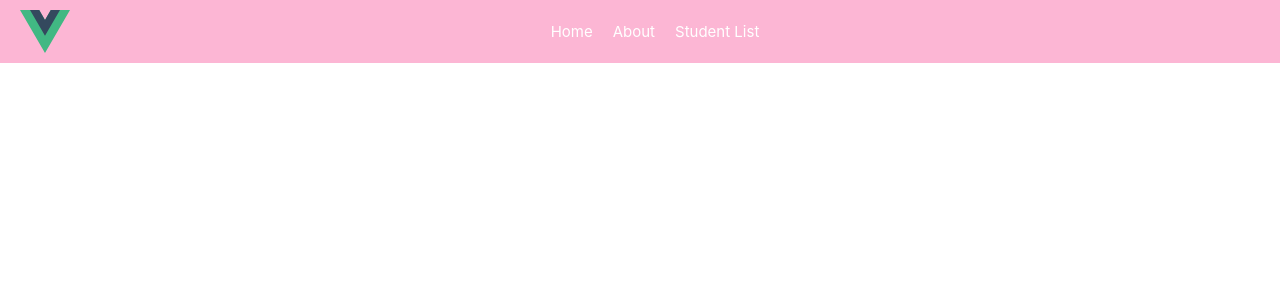
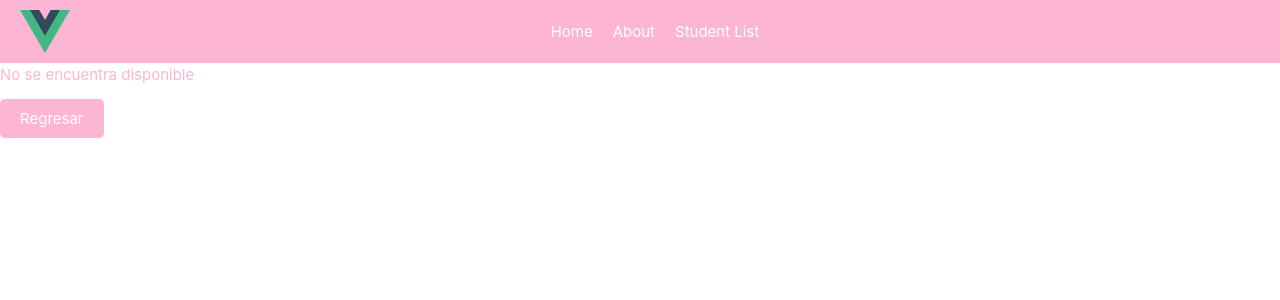
Before and after one commit to Estelaria/vuetaskandhomework, a Vue app: page /notFoundView in a window 1280 px wide. Shown: the top 300 px of the page. Built offline with nearby package versions, Linux system fonts and the light colour scheme.

Commit message:
add routes

```diff
--- a/src/router/index.ts
+++ b/src/router/index.ts
@@ -4,6 +4,7 @@ import StudentList from '../views/StudentList.vue';
 import StudentDetails from '../views/StudentDetails.vue';
 import AddStudent from '../views/AddStudent.vue';
 import LoginView from '@/views/LoginView.vue';
+import form from '@/components/form.vue';
 
 
 const router = createRouter({
@@ -33,16 +34,30 @@ const router = createRouter({
       component: StudentDetails
     },
     {
-      path: '/add',
+      path: '/addStudent',
       name: 'AddStudent',
-      component: AddStudent
+      component:  () => import('../views/AddStudent.vue')
     },
     {
     path: '/login',
       name: 'Login',
       component: LoginView
+    },
+    {
+      path: '/notFoundView',
+      name:'NotFoundView',
+      component:  () => import('../views/NotFoundView.vue')
+    },
+    {
+      path: '/dashboardView',
+      name:'DashboardView',
+      component:  () => import('../views/DashboardView.vue')
+    },
+    {
+      path: '/form',
+      name:'Form',
+      component: form
     }
-
   ]
 })
 
--- a/src/views/AboutView.vue
+++ b/src/views/AboutView.vue
@@ -15,7 +15,7 @@
 }
 
 .about-title {
-  color: #FCB6D4; /* Rosa */
+  color: #FCB6D4;
   margin-bottom: 20px;
 }
 
--- a/src/views/AddStudent.vue
+++ b/src/views/AddStudent.vue
@@ -2,6 +2,7 @@
     <div>
         <h2>Agregar Estudiante</h2>
         <form @save="addStudent"></form>
+        <RouterLink to="/studentlist" class="return-link">Regresar</RouterLink>
     </div>
 </template>
 
@@ -19,3 +20,15 @@ function addStudent(studentData: IStudent) {
     router.push({ name: 'StudentList' });
 }
 </script>
+
+<style scoped>
+.return-link {
+    float: right;
+    background-color: #FF7EB9;
+    color: white;
+    padding: 10px 20px;
+    border-radius: 5px;
+    text-decoration: none;
+    transition: background-color 0.3s ease;
+}
+</style>
--- a/src/views/NotFoundView.vue
+++ b/src/views/NotFoundView.vue
@@ -1,7 +1,25 @@
 <template>
-    <div>No se encuentra disponible</div>
-    <router-link :to="{ name: 'home' }">Regresar</router-link>
+    <div class="about-title">No se encuentra disponible</div>
+    <router-link :to="{ name: 'home' }" class="login-link">Regresar</router-link>
 </template>
 <script lang="ts" setup></script>
 
-<style scoped></style>
+<style scoped>
+.about-title {
+    color: #FCB6D4;
+    margin-bottom: 20px;
+}
+
+.login-link {
+    background-color: #FCB6D4;
+    color: white;
+    padding: 10px 20px;
+    border-radius: 5px;
+    text-decoration: none;
+    transition: background-color 0.3s ease;
+}
+
+.login-link:hover {
+    background-color: #FF7EB9;
+}
+</style>
--- a/src/views/StudentList.vue
+++ b/src/views/StudentList.vue
@@ -28,7 +28,7 @@ export default {
             </li>
         </ul>
 
-        <RouterLink to="/add" class="add-button">Nuevo Estudiante</RouterLink>
+        <RouterLink to="/addStudent" class="add-button">Nuevo Estudiante</RouterLink>
     </div>
 </template>
 
```
